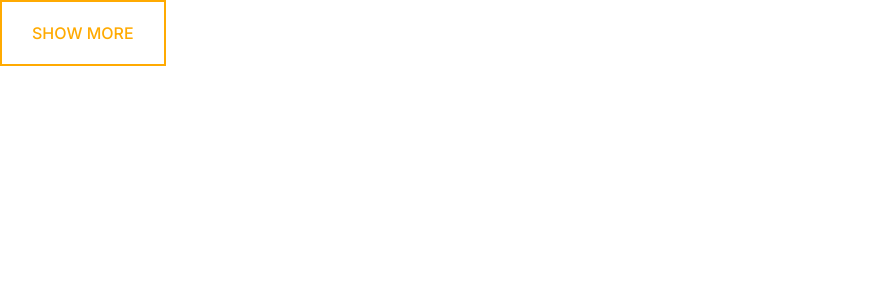
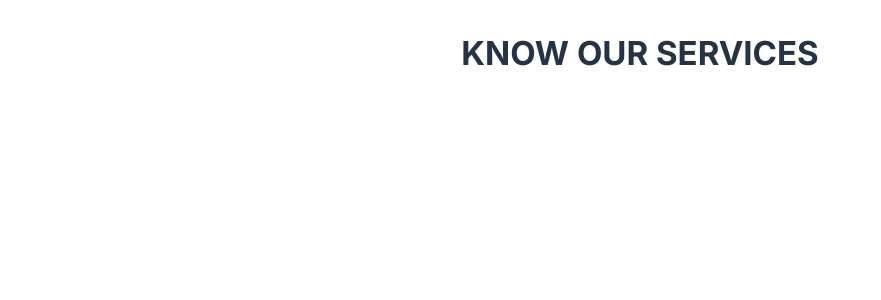
Before and after one commit to Umar-Zak/Santrac-Frontend, a React (Create React App) app: page / in a window 1280 px wide. Shown: the top 300 px of the page, without its empty margins (0-881 px from the left). Built offline with nearby package versions, Linux system fonts and the light colour scheme.

Commit message:
build section header component

```diff
--- a/src/App.js
+++ b/src/App.js
@@ -1,11 +1,12 @@
 import logo from './logo.svg';
 import './App.css';
 import Button from './component/button';
+import SectionHeader from './component/section-header';
 
 function App() {
   return (
 
-    <Button type="button--primary" text="SHOW MORE" />
+    <SectionHeader text="know our services" />
   );
 }
 
--- /dev/null
+++ b/src/component/section-header.jsx
@@ -0,0 +1,6 @@
+import React from 'react';
+const SectionHeader = ({ text }) => {
+    return (<h2 className="section--header">{text}</h2>);
+}
+
+export default SectionHeader;
--- a/src/index.css
+++ b/src/index.css
@@ -59,3 +59,20 @@ body {
      line-height: 3rem;
    }
  }
+
+ .section--header{
+   text-transform: uppercase;
+   font-weight: 700;
+   font-size: 2.5rem;
+   margin-bottom: 3rem;
+   line-height: 4.8rem;
+   color: var(--color--section-header);
+   text-align: center;
+ }
+
+ @media screen and (min-width:1024px) {
+   .section--header{
+     font-size: 3.3rem;
+     line-height: 5.2rem;
+   }
+ }
```
